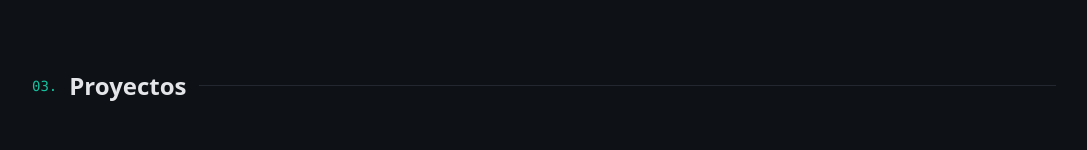
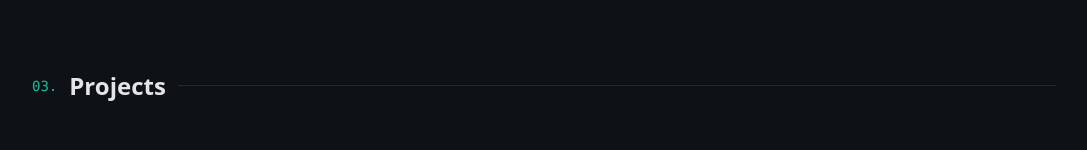
Before and after one commit to rogerzma/personal-portfolio, a Next.js app: page / in a window 1280 px wide. Shown: the part 1936-2086 px from the top of the page, without its empty margins (96-1183 px from the left). Built offline with nearby package versions, Linux system fonts and the light colour scheme.

Commit message:
changes in hero

```diff
--- a/components/portfolio/projects.tsx
+++ b/components/portfolio/projects.tsx
@@ -136,7 +136,7 @@
       <div className="mx-auto max-w-5xl">
         <div className="mb-12 flex items-center gap-3">
           <span className="font-mono text-sm text-primary">03.</span>
-          <h2 className="text-2xl font-bold text-foreground">Proyectos</h2>
+          <h2 className="text-2xl font-bold text-foreground">Projects</h2>
           <div className="h-px flex-1 bg-border" />
         </div>
 
@@ -151,7 +151,7 @@
         {other.length > 0 && (
           <div>
             <h3 className="mb-6 text-center text-lg font-semibold text-foreground">
-              Otros proyectos destacados
+              Other projects
             </h3>
             <div className="space-y-3">
               {other.map((project) => (
```
